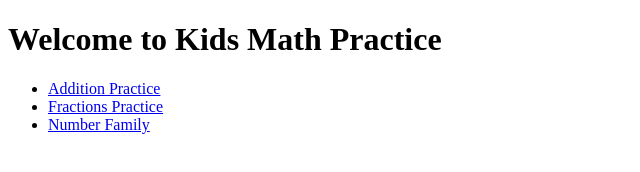
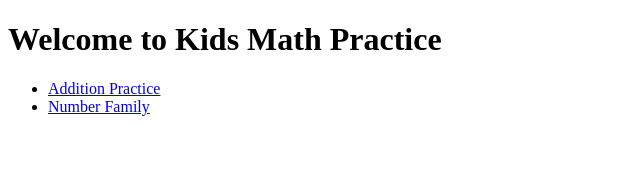
Before and after one commit to derekescue/derekescue.github.io, a plain HTML site: page index.html in a window 1280 px wide. Shown: the whole page, without its empty margins (0-640 px from the left). Drawn offline with Linux system fonts and the light colour scheme.

Commit message:
Remove Fractions Practice link from index.html
Removed link to Fractions Practice from the list.

```diff
--- a/index.html
+++ b/index.html
@@ -9,7 +9,6 @@
 
 <ul>
   <li><a href="addition.html">Addition Practice</a></li>
-  <li><a href="fractions.html">Fractions Practice</a></li>
   <li><a href="number-family.html">Number Family</a></li>
 </ul>
 
```
